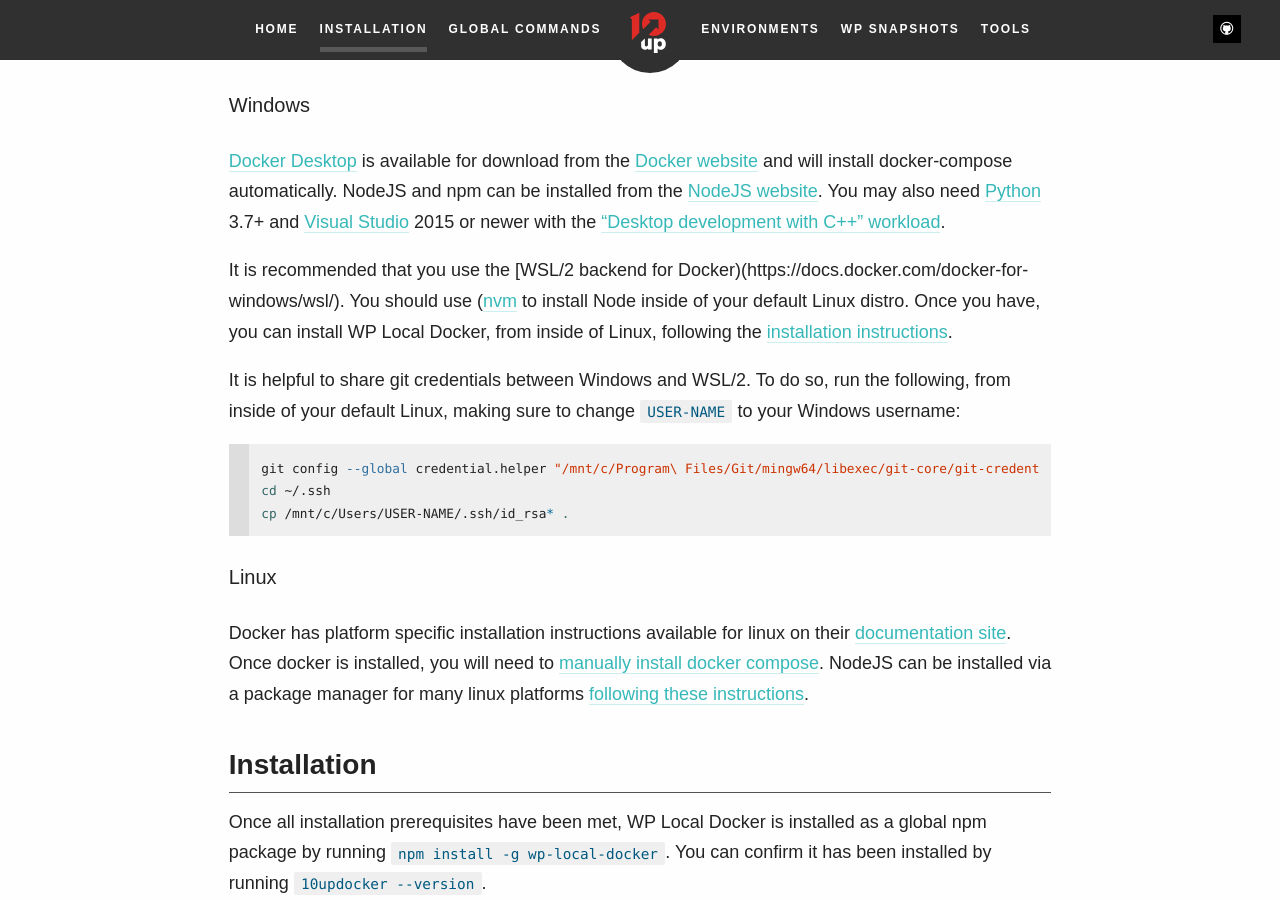
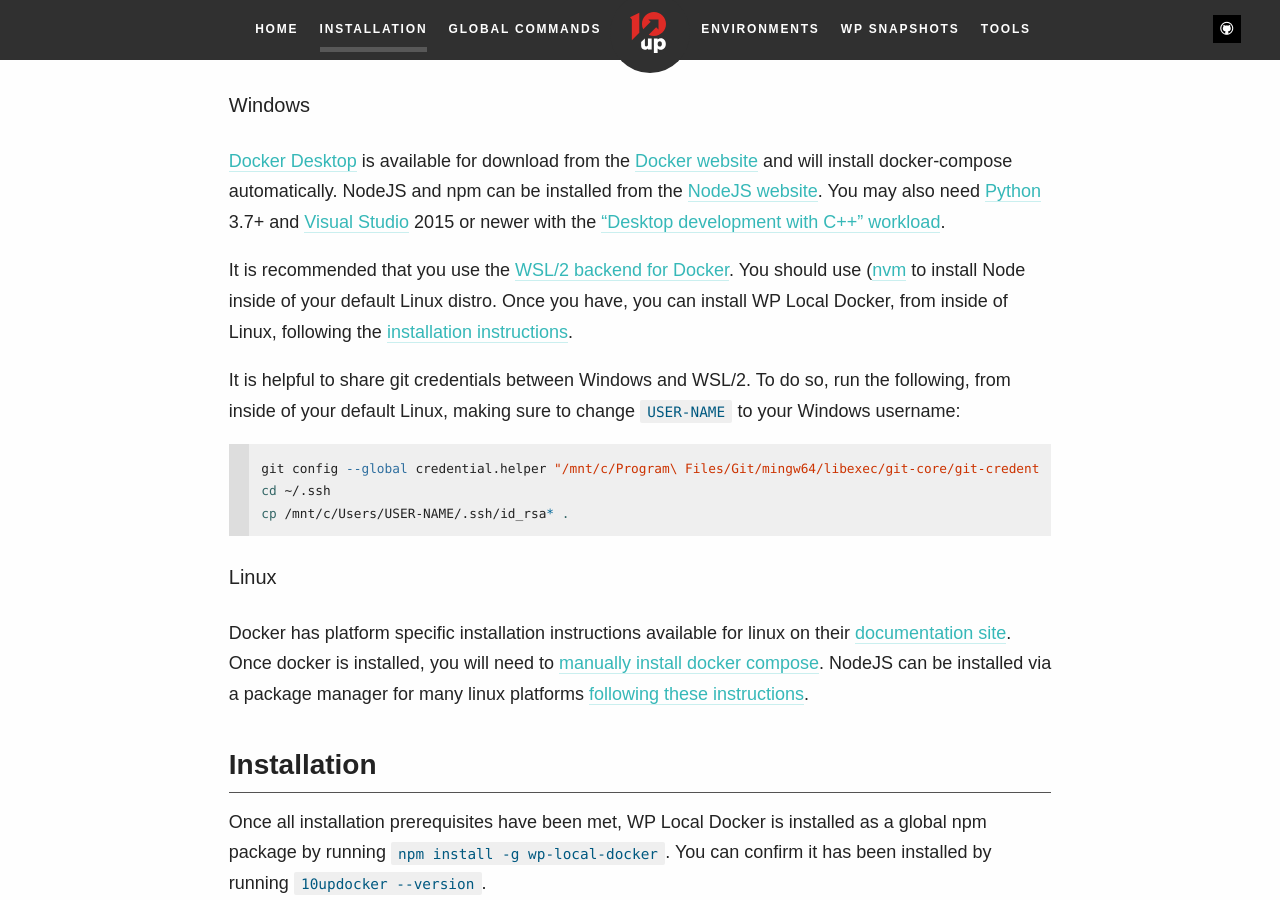
Before and after one commit to 10up/wp-local-docker-docs, a Jekyll site: the page built from installation.md, in a window 1280 px wide and 900 px high, scrolled down 854 px. Built offline with Jekyll 4.4.1, drawn with Linux system fonts in a browser that asks for light colours; some web fonts are replaced.

Commit message:
Fix small typo on Installation.md

```diff
--- a/_includes/markdown/Installation.md
+++ b/_includes/markdown/Installation.md
@@ -18,7 +18,7 @@ if you'd like to run the command without sudo. Alternatively, just run the insta
 [Docker Desktop](https://docs.docker.com/docker-for-windows/install/) is available for download from the [Docker website](https://docs.docker.com/docker-for-windows/install/) and will
 install docker-compose automatically. NodeJS and npm can be installed from the [NodeJS website](https://nodejs.org). You may also need [Python](https://www.python.org/downloads/windows/) 3.7+ and [Visual Studio](https://visualstudio.microsoft.com/downloads/) 2015 or newer with the [“Desktop development with C++” workload](https://docs.microsoft.com/en-us/cpp/build/vscpp-step-0-installation?view=msvc-160).
 
-It is recommended that you use the [WSL/2 backend for Docker)(https://docs.docker.com/docker-for-windows/wsl/). You should use ([nvm](https://github.com/creationix/nvm) to install Node inside of your default Linux distro. Once you have, you can install WP Local Docker, from inside of Linux, following the [installation instructions](#Installation).
+It is recommended that you use the [WSL/2 backend for Docker](https://docs.docker.com/docker-for-windows/wsl/). You should use ([nvm](https://github.com/creationix/nvm) to install Node inside of your default Linux distro. Once you have, you can install WP Local Docker, from inside of Linux, following the [installation instructions](#Installation).
 
 It is helpful to share git credentials between Windows and WSL/2. To do so, run the following, from inside of your default Linux, making sure to change `USER-NAME` to your Windows username:
 
```
